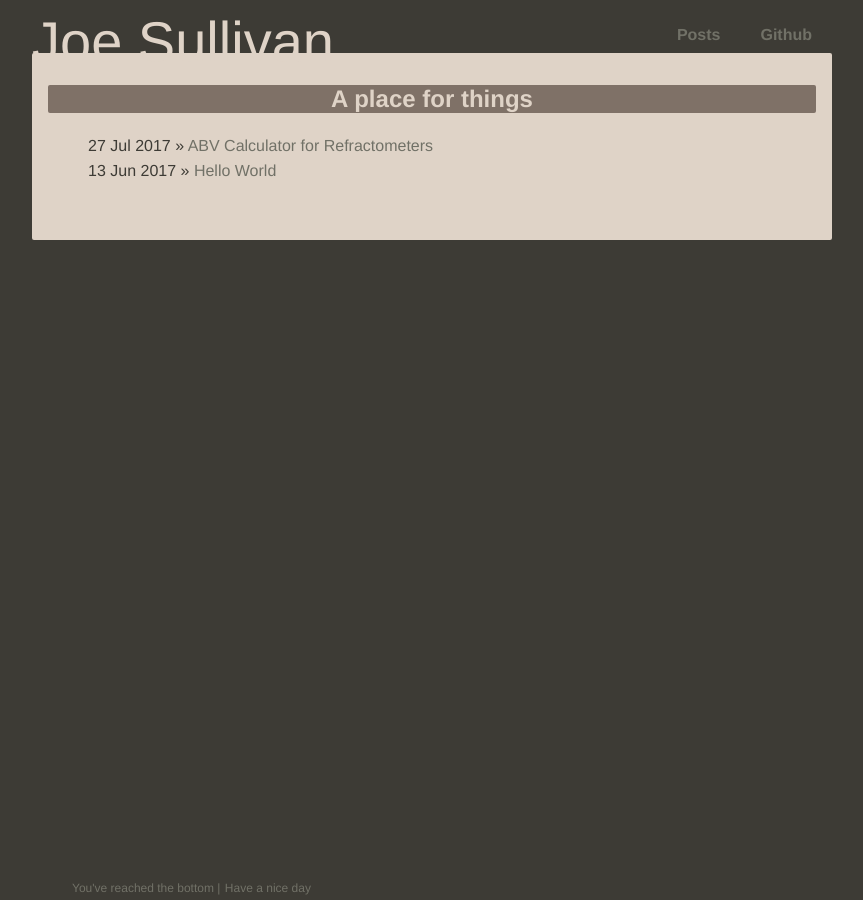
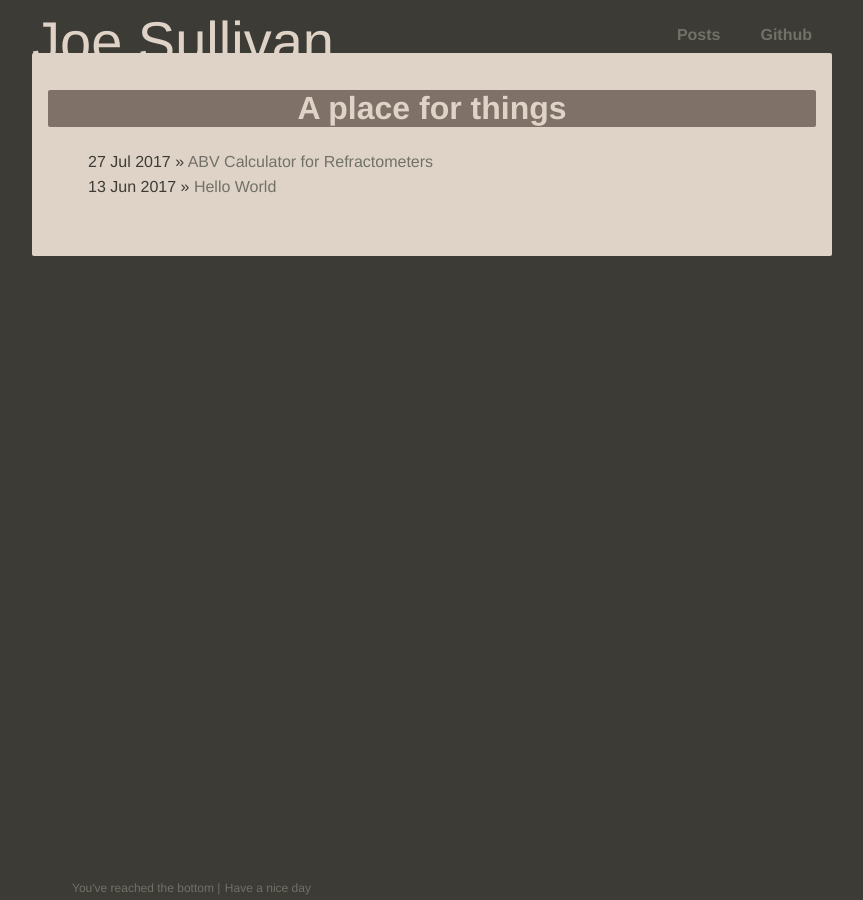
Before and after one commit to joe-sullivan/joe-sullivan.github.io, a Jekyll site: the page built from blog/index.html, in a window 1280 px wide. Shown: the whole page, without its empty margins (208-1071 px from the left). Built offline with Jekyll 4.4.1, drawn with Linux system fonts in a browser that asks for light colours.

Commit message:
fixed sizing?

```diff
--- a/css/main.css
+++ b/css/main.css
@@ -71,31 +71,22 @@ h1 {
 	color: var(--content-bg-color);
 	background: var(--text-color-alt);
 	border-radius: 2px;
-	font-size: 1.5em;
 }
 h2 {
 	border-bottom: 1px solid var(--text-color-alt);
 	color: var(--text-color-alt);
-	font-size: 1.5em;
 }
 h3 {
 	color: var(--text-color-alt);
-	font-size: 1.3em;
 }
 h4 {
 	color: var(--text-color-alt);
-	font-size: 1.2em;
-	margin: 1em 0;
 }
 h5 {
 	color: var(--text-color-alt);
-	font-size: 1.1em;
-	margin: 1em 0;
 }
 h6 {
 	color: var(--text-color-alt);
-	font-size: 1em;
-	margin: 1em 0;
 }
 
 p {
@@ -135,12 +126,10 @@ tr:hover {
 }
 
 .PageNavigation {
-	font-size: 1em;
 	display: block;
 	width: auto;
 	overflow: hidden;
-    padding-left: 1em;
-    padding-right: 1em;
+    padding: 1em;
 }
 
 .PageNavigation a {
@@ -155,7 +144,6 @@ tr:hover {
 
 ul.posts {
 	margin: 20px auto 40px;
-	font-size: 1em;
 	line-height: 1.6em;
 	color: var(--main-bg-color);
 }
```
